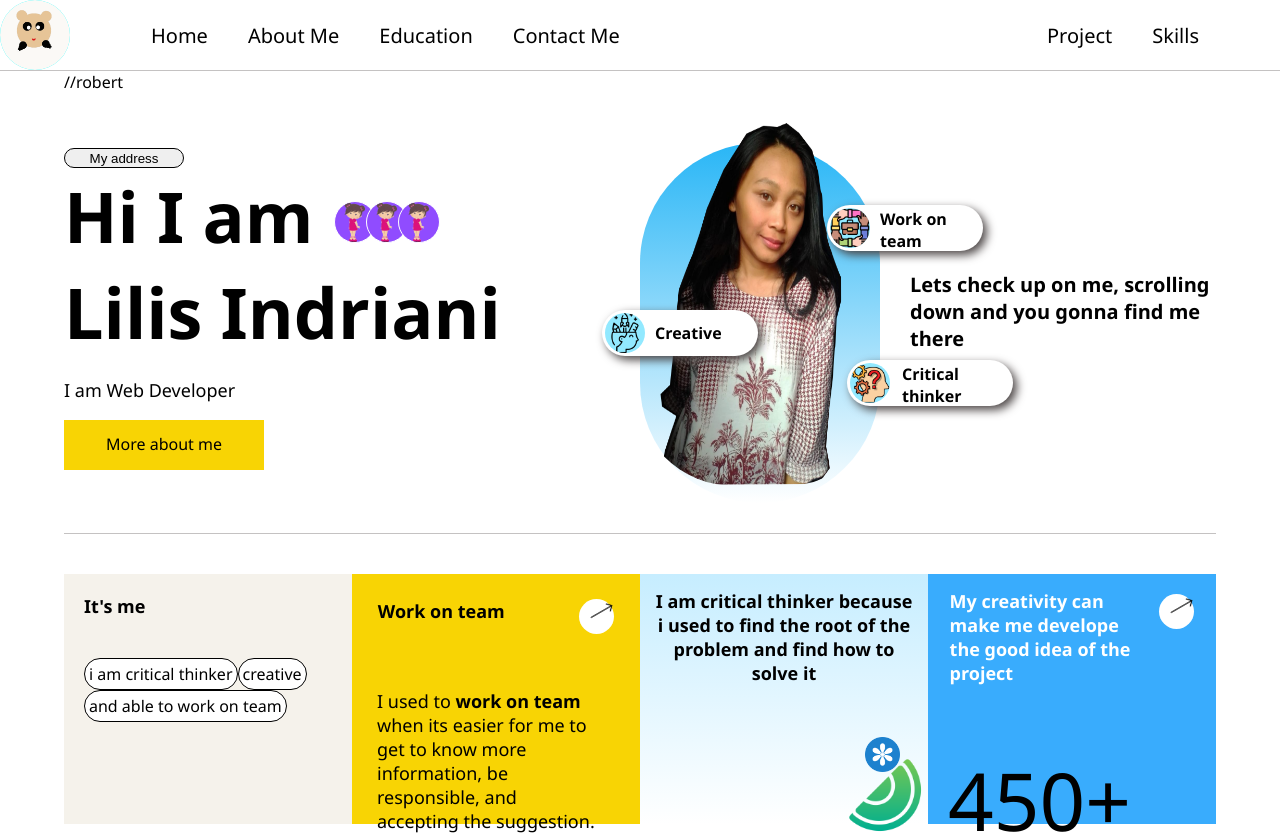
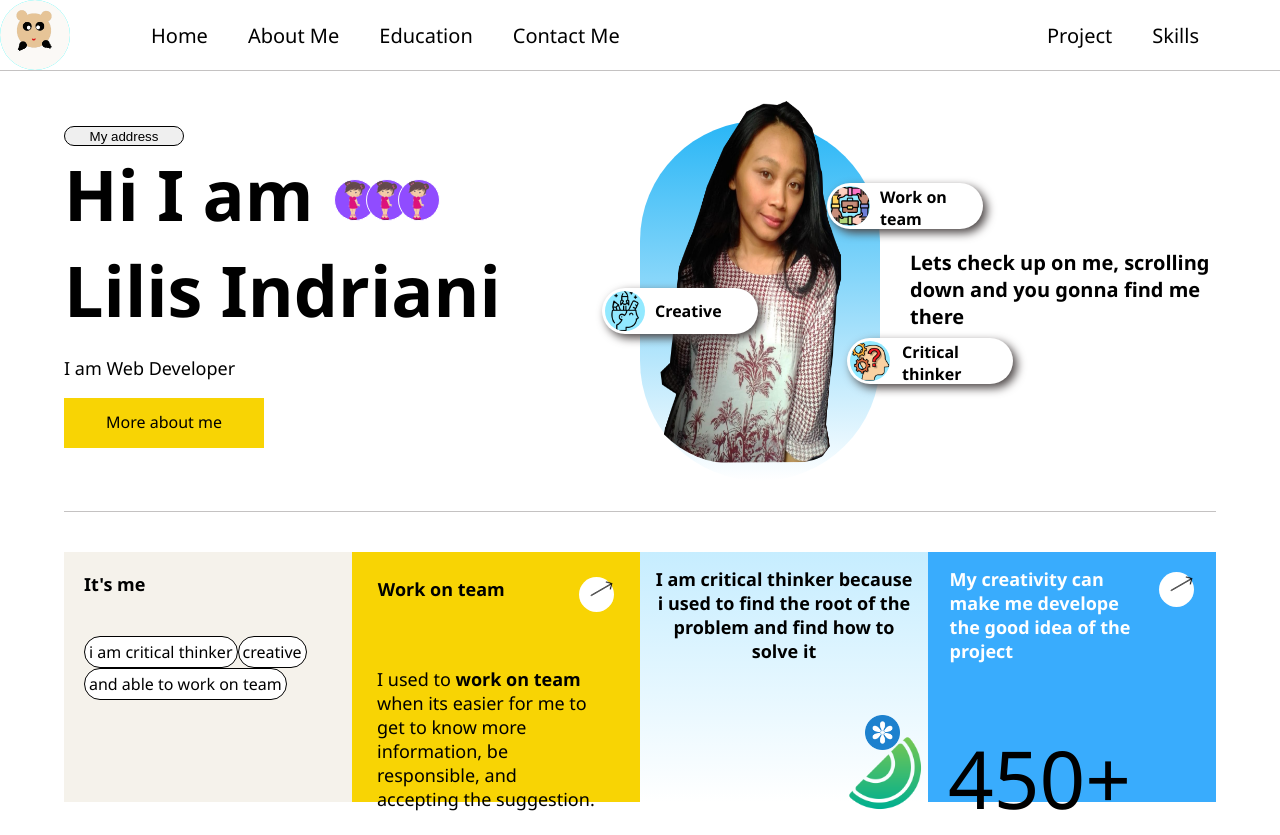
Before and after one commit to lilisindrianidev/cv, a React (Create React App) app: page / in a window 1280 px wide. Shown: the top 835 px of the page. Built offline with nearby package versions, Linux system fonts and the light colour scheme.

Commit message:
day 13 updated

```diff
--- a/src/screens/home.js
+++ b/src/screens/home.js
@@ -45,7 +45,7 @@ class Home extends Component {
 
           </div>
         </div>
-        <div className='home_cover'> //robert
+        <div className='home_cover'>
         <Burger />
           {/* <Contact /> */}
           <div className='cover_me'>
```
